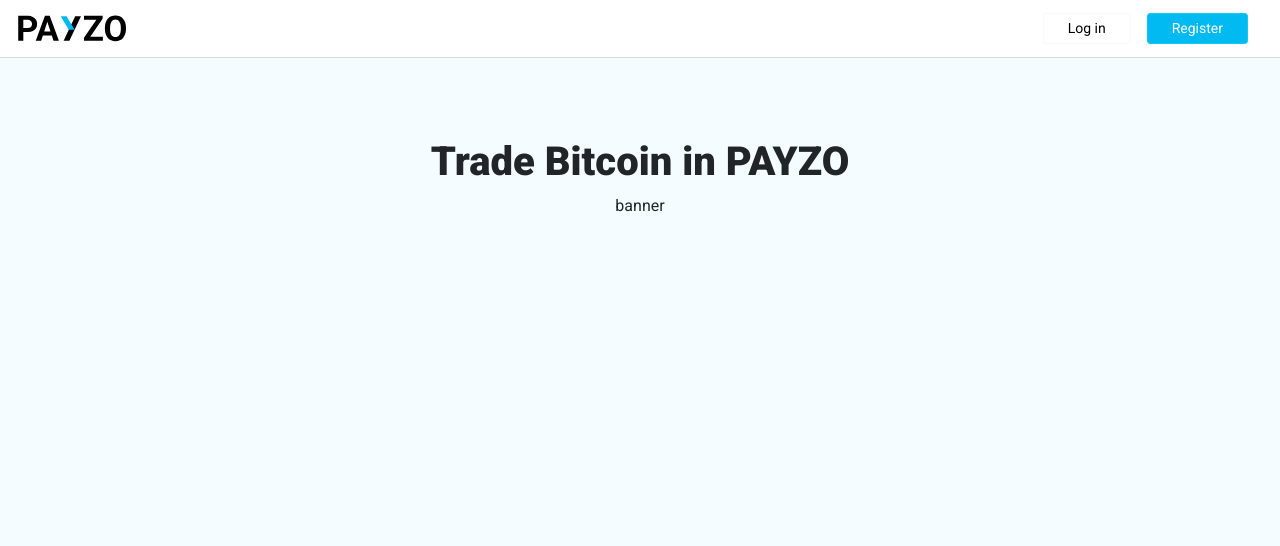
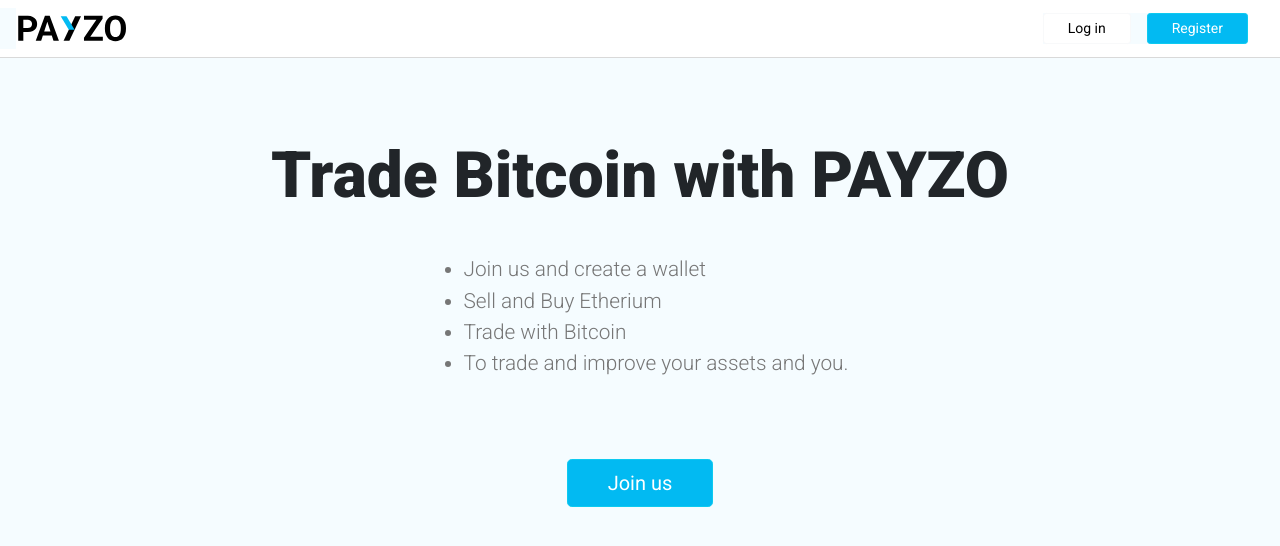
Before and after one commit to rogelioolarte/c17-41-ft-java, a React (Vite) app: page / in a window 1280 px wide. Shown: the top 546 px of the page. Built offline with nearby package versions, Linux system fonts and the light colour scheme.

Commit message:
home page is finished
the home page was completed, the router was updated and the homepage design was completed.

```diff
--- a/src/components/container/NavBar.jsx
+++ b/src/components/container/NavBar.jsx
@@ -1,13 +1,24 @@
 import '../../styles/styleNavbar.scss'
 import Logo from '../../assets/payzo.svg'
+import { Link } from 'react-router-dom'
 
 function NavBar() {
   return (
     <nav  className='navbare navbar navbar-expand-lg navbar-light'>
-      <img className='logo' src={Logo} alt="Logo" />
+      <Link to="/home"  replace={true} >
+        <img className='logo' src={Logo} alt="Logo" />
+      </Link>
       <div className='button-init' >
-        <button type="button" className="btn btn-light btn-sm button-init-left ">Log in</button>
-        <button type="button" className="btn btn-info btn-sm button-init-right ">Register</button>
+        <Link to="/login"  replace={true} >
+          <button type="button" className="btn btn-light btn-sm button-init-left ">
+            Log in
+          </button>
+        </Link>
+        <Link to="/register" replace={true} >
+          <button type="button" className="btn btn-info btn-sm button-init-right ">
+            Register
+          </button>
+        </Link>
       </div>
     </nav>
   )
--- a/src/components/pure/banner.jsx
+++ /dev/null
@@ -1,7 +0,0 @@
-function Banner() {
-  return (
-    <div>banner</div>
-  )
-}
-
-export default Banner
--- /dev/null
+++ b/src/pages/ErrorPage.jsx
@@ -0,0 +1,7 @@
+function ErrorPage() {
+  return (
+    <div>An error has occured</div>
+  )
+}
+
+export default ErrorPage
--- a/src/pages/HomePage.jsx
+++ b/src/pages/HomePage.jsx
@@ -1,10 +1,22 @@
-import Banner from "../components/pure/banner";
+import { Link } from 'react-router-dom';
 import '../styles/styleHome.scss'
 const HomePagePage = () => {
   return (
     <div className="home">
-      <h1  className="home-title">Trade Bitcoin in PAYZO</h1>
-      <Banner className="home-banner"></Banner>
+      <h1  className="home-title">Trade Bitcoin with PAYZO</h1>
+      <div className='home-banner'>
+        <ul>
+          <li>Join us and create a wallet</li>
+          <li>Sell and Buy Etherium</li>
+          <li>Trade with Bitcoin</li>
+          <li>To trade and improve your assets and you.</li>
+        </ul>
+      </div>
+
+        <Link to="/register" replace={true} >
+          <button type="button" className="btn btn-info btn-lg button-home">Join us</button>
+        </Link>
+
     </div>
   );
 };
--- a/src/styles/styleHome.scss
+++ b/src/styles/styleHome.scss
@@ -8,8 +8,21 @@
 .home-title {
     align-self: center;
     font-weight: 800;
-    font-size: 85;
+    font-size: 4rem;
 }
 .home-banner {
     align-self: center;
+    color: #767676;
+    font-weight: 300;
+    margin-top: 2rem;
+    font-size: 1.3rem;
 }
+.button-home {
+    align-self: center;
+    background-color: #02BAF2;
+    color: white;
+    margin-top: 4rem;
+    padding-left: 2.5rem;
+    padding-right: 2.5rem;
+    font-weight: 400;
+}
```
Also changed, not shown: src/main.jsx (+11 -8 lines).
